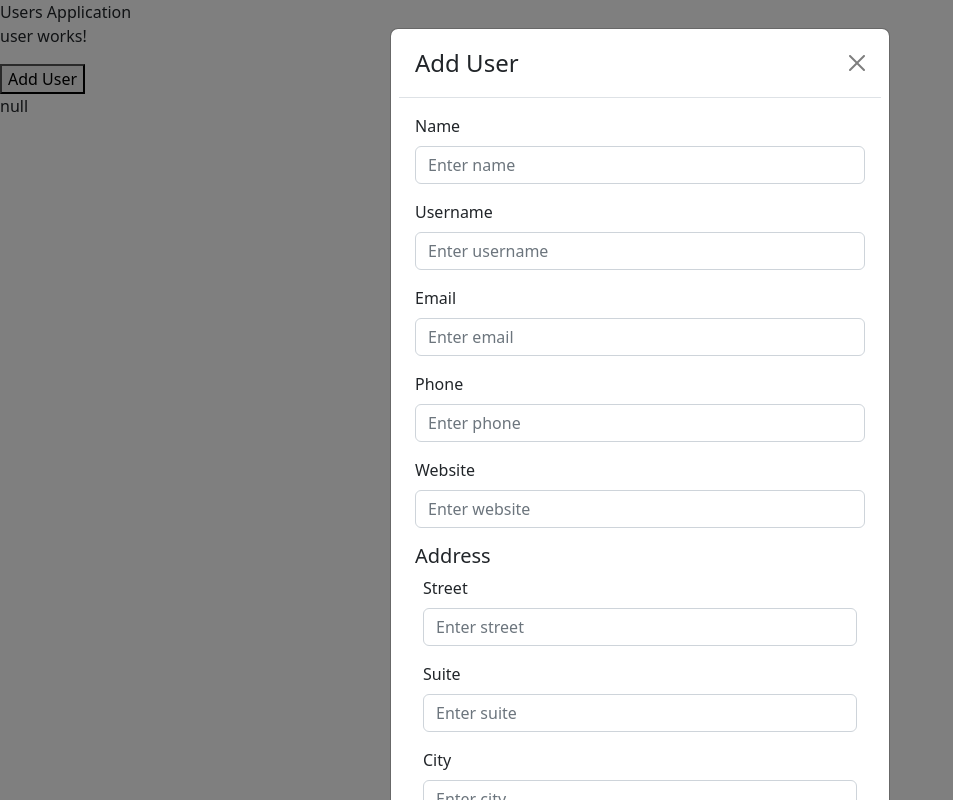
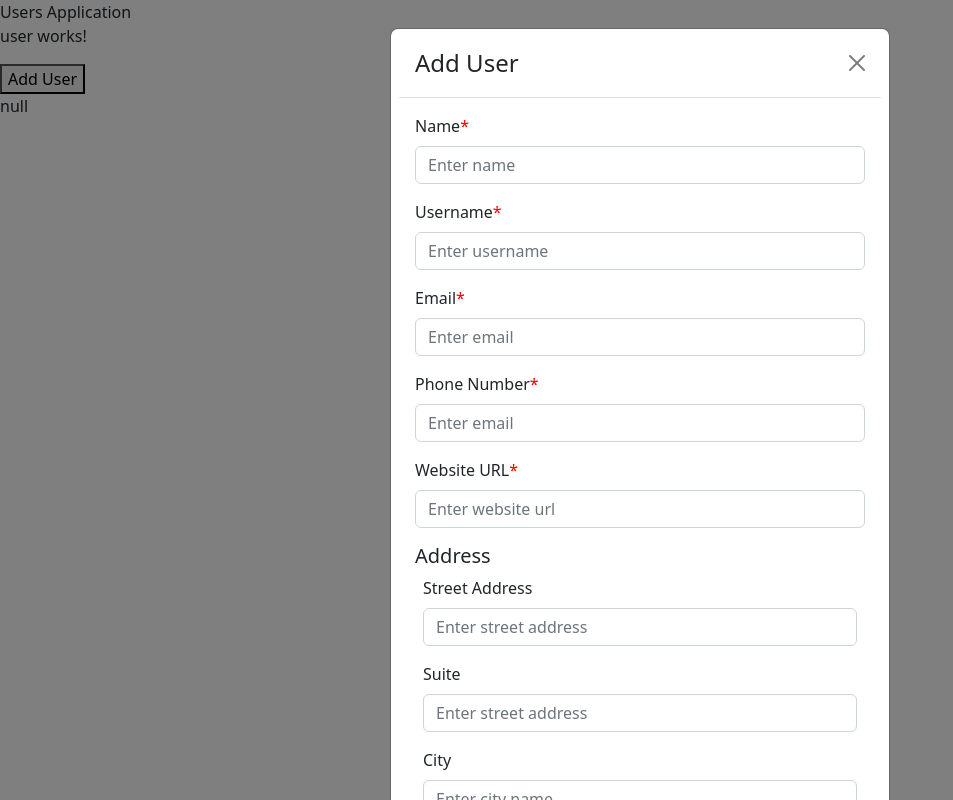
Before and after one commit to AnthonyAngatia/user-app, an Angular app: page / in a window 1280 px wide. Both pictures are taken after a click on the button "Add User". Shown: the whole page, without its empty margins (0-953 px from the left). Built offline with nearby package versions, Linux system fonts and the light colour scheme; no server answers.

Commit message:
Adding a user

```diff
--- a/src/app/user/user-form/user-form.component.html
+++ b/src/app/user/user-form/user-form.component.html
@@ -9,49 +9,130 @@
     <form [formGroup]="userForm">
       <div class="mb-3">
         <label for="name" class="form-label">Name</label>
-        <input type="text" class="form-control" formControlName="name" id="name" placeholder="Enter name">
-      </div>
-      <div class="text-danger small ml-2"
-           *ngIf="">
-        Name is required
+        <span class="color-red">*</span>
+        <input type="text" class="form-control" formControlName="name" id="name" placeholder="Enter name"
+               [ngClass]="{'is-invalid': (userForm.get('name')?.touched ||
+                  userForm.get('name')?.dirty) &&
+                   !userForm.get('name')?.valid }">
+        <div class="text-danger small ml-2" *ngIf="userForm.get('name')?.errors?.['required'] && (userForm.get('name')?.touched ||
+                  userForm.get('name')?.dirty)">
+          Name is required
+        </div>
       </div>
       <div class="mb-3">
         <label for="username" class="form-label">Username</label>
-        <input type="text" class="form-control" formControlName="username" id="username" placeholder="Enter username">
+        <span class="color-red">*</span>
+        <input type="text" class="form-control" formControlName="username" id="username" placeholder="Enter username"
+               [ngClass]="{'is-invalid': (userForm.get('username')?.touched ||
+                  userForm.get('username')?.dirty) &&
+                   !userForm.get('username')?.valid }">
+        <div class="text-danger small ml-2"
+             *ngIf="userForm.get('username')?.errors?.['required'] && (userForm.get('username')?.touched ||
+                  userForm.get('username')?.dirty)">
+          Username is required
+        </div>
       </div>
       <div class="mb-3">
         <label for="email" class="form-label">Email</label>
-        <input type="text" class="form-control" formControlName="email" id="email" placeholder="Enter email">
+        <span class="color-red">*</span>
+        <input type="text" class="form-control" formControlName="email" id="email" placeholder="Enter email"
+               [ngClass]="{'is-invalid': (userForm.get('email')?.touched ||
+                  userForm.get('email')?.dirty) &&
+                   !userForm.get('email')?.valid }"
+        [ngClass]="{'is-valid': userForm.get('email')?.valid}">
+        <div class="text-danger small ml-2"
+             *ngIf="!userForm.get('email')?.valid && (userForm.get('email')?.touched ||
+                  userForm.get('email')?.dirty)">
+          Enter a valid email
+        </div>
       </div>
       <div class="mb-3">
-        <label for="phone" class="form-label">Phone</label>
-        <input type="text" class="form-control" formControlName="phone" id="phone" placeholder="Enter phone">
+        <label for="phone" class="form-label">Phone Number</label>
+        <span class="color-red">*</span>
+        <input type="text" class="form-control" formControlName="phone" id="phone" placeholder="Enter email"
+               [ngClass]="{'is-invalid': (userForm.get('phone')?.touched ||
+                  userForm.get('phone')?.dirty) &&
+                   !userForm.get('phone')?.valid }"
+               [ngClass]="{'is-valid': userForm.get('phone')?.valid}">
+        <div class="text-danger small ml-2"
+             *ngIf="!userForm.get('phone')?.valid && (userForm.get('phone')?.touched ||
+                  userForm.get('phone')?.dirty)">
+          Enter a valid phone number
+        </div>
       </div>
       <div class="mb-3">
-        <label for="website" class="form-label">Website</label>
-        <input type="text" class="form-control" formControlName="website" id="website" placeholder="Enter website">
+        <label for="website" class="form-label">Website URL</label>
+        <span class="color-red">*</span>
+        <input type="text" class="form-control" formControlName="website" id="website" placeholder="Enter website url"
+               [ngClass]="{'is-invalid': (userForm.get('website')?.touched ||
+                  userForm.get('website')?.dirty) &&
+                   !userForm.get('website')?.valid }"
+               [ngClass]="{'is-valid': userForm.get('website')?.valid}">
+        <div class="text-danger small ml-2"
+             *ngIf="!userForm.get('website')?.valid && (userForm.get('website')?.touched ||
+                  userForm.get('website')?.dirty)">
+          Enter website
+        </div>
       </div>
       <h5>Address</h5>
       <div formGroupName="address" class="px-2">
         <div class="mb-3">
-          <label for="street" class="form-label">Street</label>
-          <input type="text" class="form-control" formControlName="street" id="street" placeholder="Enter street">
+          <label for="street" class="form-label">Street Address</label>
+          <input type="text" class="form-control" formControlName="street" id="street" placeholder="Enter street address"
+                 [ngClass]="{'is-invalid': (userForm.get('address.street')?.touched ||
+                  userForm.get('address.street')?.dirty) &&
+                   !userForm.get('address.street')?.valid }">
         </div>
         <div class="mb-3">
           <label for="suite" class="form-label">Suite</label>
-          <input type="text" class="form-control" formControlName="suite" id="suite" placeholder="Enter suite">
+          <input type="text" class="form-control" formControlName="suite" id="suite" placeholder="Enter street address"
+                 [ngClass]="{'is-invalid': (userForm.get('address.suite')?.touched ||
+                  userForm.get('address.suite')?.dirty) &&
+                   !userForm.get('address.suite')?.valid }">
         </div>
         <div class="mb-3">
           <label for="city" class="form-label">City</label>
-          <input type="text" class="form-control" formControlName="city" id="city" placeholder="Enter city">
+          <input type="text" class="form-control" formControlName="city" id="city" placeholder="Enter city name"
+                 [ngClass]="{'is-invalid': (userForm.get('address.city')?.touched ||
+                  userForm.get('address.city')?.dirty) &&
+                   !userForm.get('address.city')?.valid }">
+        </div>
+      </div>
+      <h5>Company</h5>
+      <div formGroupName="company" class="px-2">
+        <div class="mb-3">
+          <label for="companyName" class="form-label">Company Name</label>
+          <input type="text" class="form-control" formControlName="companyName" id="companyName" placeholder="Enter company name"
+                 [ngClass]="{'is-invalid': (userForm.get('company.companyName')?.touched ||
+                  userForm.get('company.companyName')?.dirty) &&
+                   !userForm.get('company.companyName')?.valid }">
+        </div>
+        <div class="mb-3">
+          <label for="catchPhrase" class="form-label">Catch Phrase</label>
+          <input type="text" class="form-control" formControlName="catchPhrase" id="catchPhrase" placeholder="Enter catch phrase"
+                 [ngClass]="{'is-invalid': (userForm.get('company.catchPhrase')?.touched ||
+                  userForm.get('company.catchPhrase')?.dirty) &&
+                   !userForm.get('company.catchPhrase')?.valid }">
+        </div>
+        <div class="mb-3">
+          <label for="bs" class="form-label">BS</label>
+          <input type="text" class="form-control" formControlName="bs" id="bs" placeholder="Enter bs"
+                 [ngClass]="{'is-invalid': (userForm.get('company.bs')?.touched ||
+                  userForm.get('company.bs')?.dirty) &&
+                   !userForm.get('company.bs')?.valid }">
         </div>
       </div>
 
-      <br>Valid: {{userForm.valid}}
-      <br>Value: {{userForm.value | json}}
+<!--      <br>Valid: {{userForm.valid}}-->
+<!--      <br>Value: {{userForm.value | json}}-->
       <div class="d-flex justify-content-between">
-        <button class="primary-lg-btn px-4" aria-label="Close" (click)="closeModal()">Cancel</button>
-        <button class="px-4" [ngClass]="(userForm.valid) ? 'default-lg-btn' : 'disabled-lg-btn'" (click)="submitForm()">Add</button>
+        <button class="btn btn-outline-secondary btn-lg btn-pd-x" aria-label="Close" (click)="closeModal()">Cancel</button>
+        <button class="btn btn-secondary btn-lg btn-pd-x" [ngClass]="(userForm.valid) ? 'btn-success' : 'btn-secondary'"
+                [title]="userForm.valid ? 'Save your entered data' : 'Disabled until the form data is valid'"
+                [disabled]="!userForm.valid"
+                (click)="submitForm(userForm.value)">
+          Add
+        </button>
       </div>
     </form>
   </div>
--- a/src/app/user/user-form/user-form.component.ts
+++ b/src/app/user/user-form/user-form.component.ts
@@ -1,6 +1,8 @@
 import { Component, OnInit } from '@angular/core';
 import { BsModalRef } from "ngx-bootstrap/modal";
 import { FormBuilder, FormGroup, Validators } from "@angular/forms";
+import { UserService } from "../user.service";
+import { IUser } from 'src/app/interfaces';
 
 @Component({
   selector: 'app-user-form',
@@ -10,7 +12,7 @@ import { FormBuilder, FormGroup, Validators } from "@angular/forms";
 export class UserFormComponent implements OnInit {
   userForm!: FormGroup;
 
-  constructor(public bsModalRef: BsModalRef, private formBuilder: FormBuilder) {
+  constructor(public bsModalRef: BsModalRef, private formBuilder: FormBuilder, private userService: UserService) {
 
 
   }
@@ -26,17 +28,34 @@ export class UserFormComponent implements OnInit {
         street: [''],
         suite: [''],
         city: ['']
+      }),
+      company: this.formBuilder.group({
+        companyName: [''],
+        catchPhrase: [''],
+        bs: ['']
       })
     })
 
   }
 
-  closeModal(){
+  closeModal() {
     this.bsModalRef.hide();
   }
 
-  submitForm(){
-    console.log(this.userForm.value);
+  submitForm(formValue: any) {
+    // Transforming companyName to name
+    formValue.company.name = formValue.company['companyName'];
+    delete formValue.company['companyName'];
+
+    this.userService.createUser(formValue).subscribe((value) => {
+        console.log('User added successfully');
+        console.log(value);
+      },
+      error => {
+        console.log('An error occurred');
+        console.log(error);
+      })
+
   }
 
 }
--- a/src/app/user/user.service.ts
+++ b/src/app/user/user.service.ts
@@ -13,7 +13,7 @@ export class UserService {
   }
 
   createUser(user: IUser) {
-    this.httpClient.post<IUser>(`${this.baseUrl}/users`, user).pipe(
+    return this.httpClient.post<IUser>(`${this.baseUrl}/users`, user).pipe(
       map(response => {
         if (response.id) {
           return response;
--- a/src/styles.scss
+++ b/src/styles.scss
@@ -5,3 +5,11 @@
 
 /* Importing Datepicker SCSS file. */
 @import "node_modules/ngx-bootstrap/datepicker/bs-datepicker";
+
+.color-red{
+  color: red;
+}
+.btn-pd-x{
+  padding-right: 62px;
+  padding-left: 62px;
+}
```
Also changed, not shown: src/app/interfaces.ts (+10 -10 lines).
